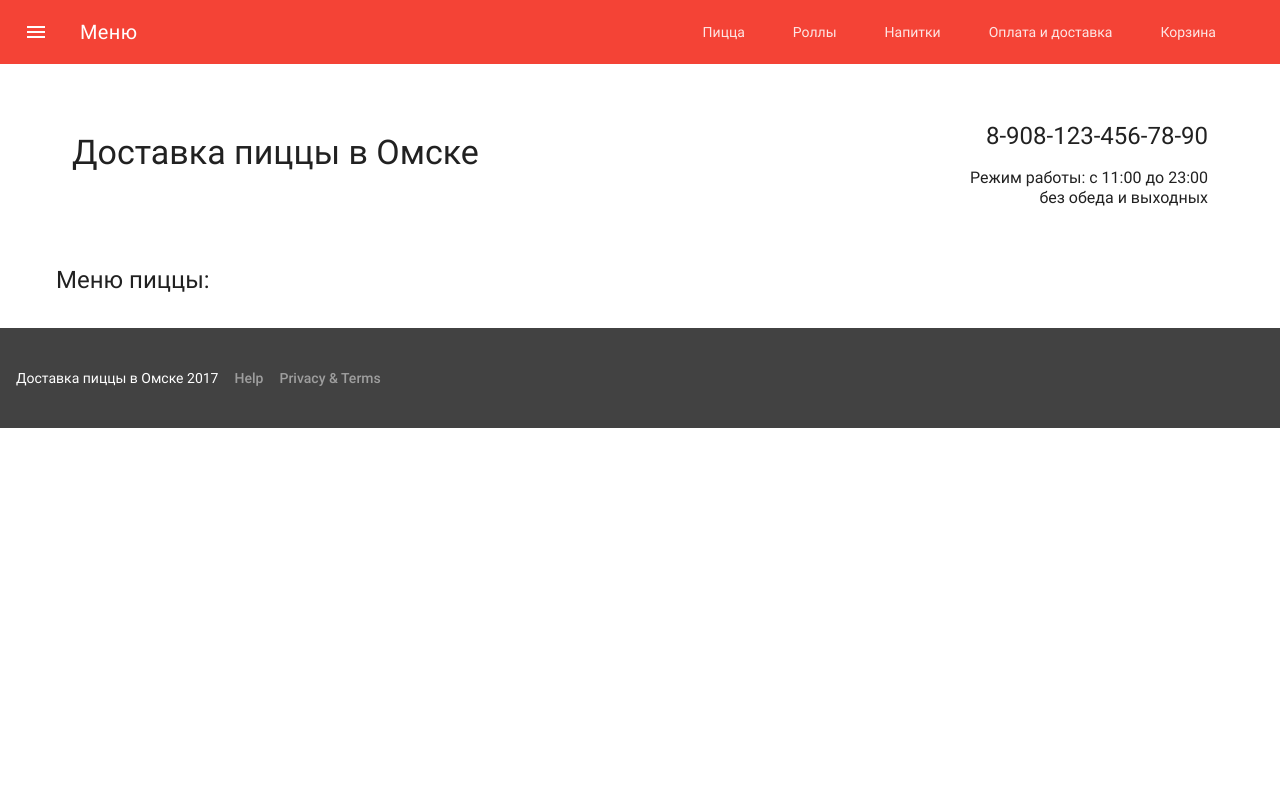
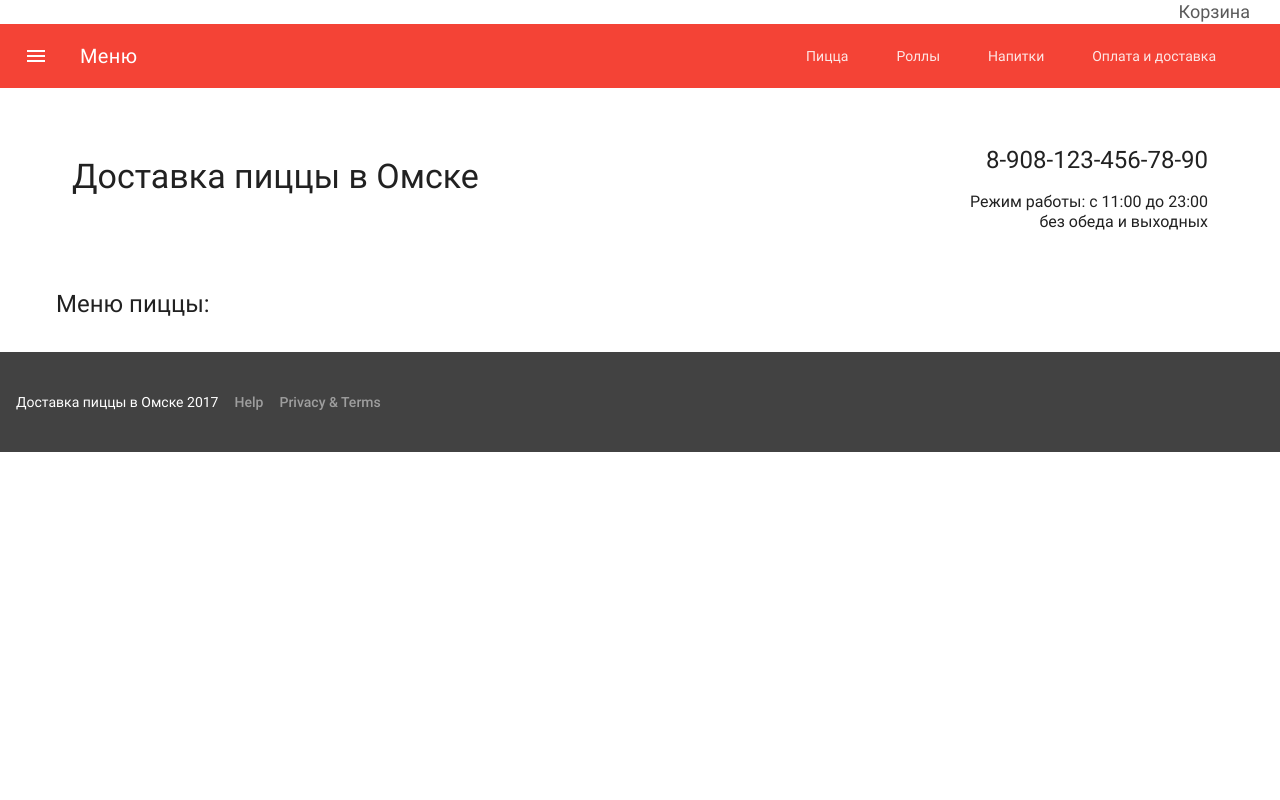
Before and after one commit to oldariy/pizzaproject, a Django app: page / in a window 1280 px wide. Run offline with Django 3.2, Linux system fonts and the light colour scheme; data that the repository does not hold is empty; some libraries are stand-ins or nearby versions.

Commit message:
Add basket

```diff
--- a/pizzashop/static/css/style.css
+++ b/pizzashop/static/css/style.css
@@ -4,6 +4,9 @@ body {
 img {
 	max-width: 100%;
 	height: auto;
+}
+.mdl-layout__container {
+	position: static;
 }
 .header {
 	/*padding-top: 64px;*/
@@ -49,3 +52,34 @@ img {
 	max-height: 260px;
 	overflow: hidden;
 }
+.basket__wrapper {
+	display: flex;
+	flex-direction: column;
+	align-items: flex-end;
+}
+.basket {
+	position: relative;
+	width: 280px;
+	max-width: 100%;
+}
+.basket__text {
+	font-size: 18px;
+	padding-right: 30px;
+}
+.basket__ul {
+	margin: 0;
+	padding: 0;
+	position: absolute;
+	top: 0;
+	width: 100%;
+	z-index: 10;
+	list-style: none;
+	border-radius: 5px;
+	border: 2px solid darkred;
+	box-sizing: border-box;
+}
+.basket__item {
+	background-color: darkred;
+	padding: 5px;
+	color: #fff;
+}
--- a/pizzashop/static/js/main.js
+++ b/pizzashop/static/js/main.js
@@ -1,13 +1,21 @@
-window.onload = function () {
-	'use strict';
+$(document).ready(function () {
+    // orderForm
+	let orderForm = $('#order-form');
+	orderForm.on('submit', function (e) {
+        e.preventDefault();
+        let count = $('#count').val();
+        let submitBtn = $('#submit-btn');
+        let itemId = submitBtn.data('item_id');
+        let itemName = submitBtn.data('name');
+        let itemPrice = submitBtn.data('price');
+        console.log(itemId + ' ' + itemName + ' ' + itemPrice);
 
-	let orderForm = document.querySelector('#order-form');
-	orderForm.addEventListener('submit', function(e) {
+        $('.basket__ul').append('<li class="basket__item">' + itemName + ' ' + count + ' ' + 'шт. ' + (itemPrice *  count) + ' руб.</li>');
+
+    });
+
+	$('.basket__text').on('click', function (e) {
         e.preventDefault();
-        let count = document.querySelector('#count');
-        console.log(count);
-        let itemName = document.querySelector('#submit-btn').getAttribute('data-name');
-        console.log(itemName);
-	});
-
-};
+        $('.basket').toggleClass('hidden');
+    });
+});
--- a/pizzashop/templates/base.html
+++ b/pizzashop/templates/base.html
@@ -15,6 +15,14 @@
 <body>
 	<!-- Uses a header that scrolls with the text, rather than staying
 	locked at the top -->
+	<div class="basket__wrapper">
+		<a class="mdl-navigation__link basket__text" href="">Корзина</a>
+		<div class="basket hidden">
+			<ul class="basket__ul">
+{#				<li class="basket__item">test</li>#}
+			</ul>
+		</div>
+	</div>
 	<div class="mdl-layout mdl-js-layout">
 		<header class="mdl-layout__header mdl-layout__header--scroll">
 			<div class="mdl-layout__header-row">
@@ -28,7 +36,6 @@
 					<a class="mdl-navigation__link" href="">Роллы</a>
 					<a class="mdl-navigation__link" href="">Напитки</a>
 					<a class="mdl-navigation__link" href="">Оплата и доставка</a>
-					<a class="mdl-navigation__link" href="">Корзина</a>
 				</nav>
 			</div>
 		</header>
@@ -39,6 +46,7 @@
 				<a class="mdl-navigation__link" href="">Роллы</a>
 				<a class="mdl-navigation__link" href="">Напитки</a>
 				<a class="mdl-navigation__link" href="">Оплата и доставка</a>
+
 				<a class="mdl-navigation__link" href="">Корзина</a>
 			</nav>
 		</div>
--- a/pizzashop/templates/pizzashop/item.html
+++ b/pizzashop/templates/pizzashop/item.html
@@ -42,13 +42,13 @@
 							<div class="mdl-card__actions mdl-card--border">
 								<form id="order-form">
 									<div class="mdl-textfield mdl-js-textfield">
-										<input class="mdl-textfield__input" type="text" pattern="-?[0-9]*(\.[0-9]+)?" id="count">
+										<input class="mdl-textfield__input" type="number" pattern="-?[0-9]*(\.[0-9]+)?" id="count" value="1">
 										<label class="mdl-textfield__label" for="count">Количество</label>
 										<span class="mdl-textfield__error">Введите число!</span>
 									</div>
 									<button type="submit" id="submit-btn"
 													class="mdl-button mdl-js-button mdl-button--raised mdl-button--colored"
-													data-item_id="{{ item.id }}" data-name="{{ item.name }}">
+													data-item_id="{{ item.id }}" data-name="{{ item.title }}" data-price="{{ item.price }}">
 										Заказать
 									</button>
 								</form>
```
